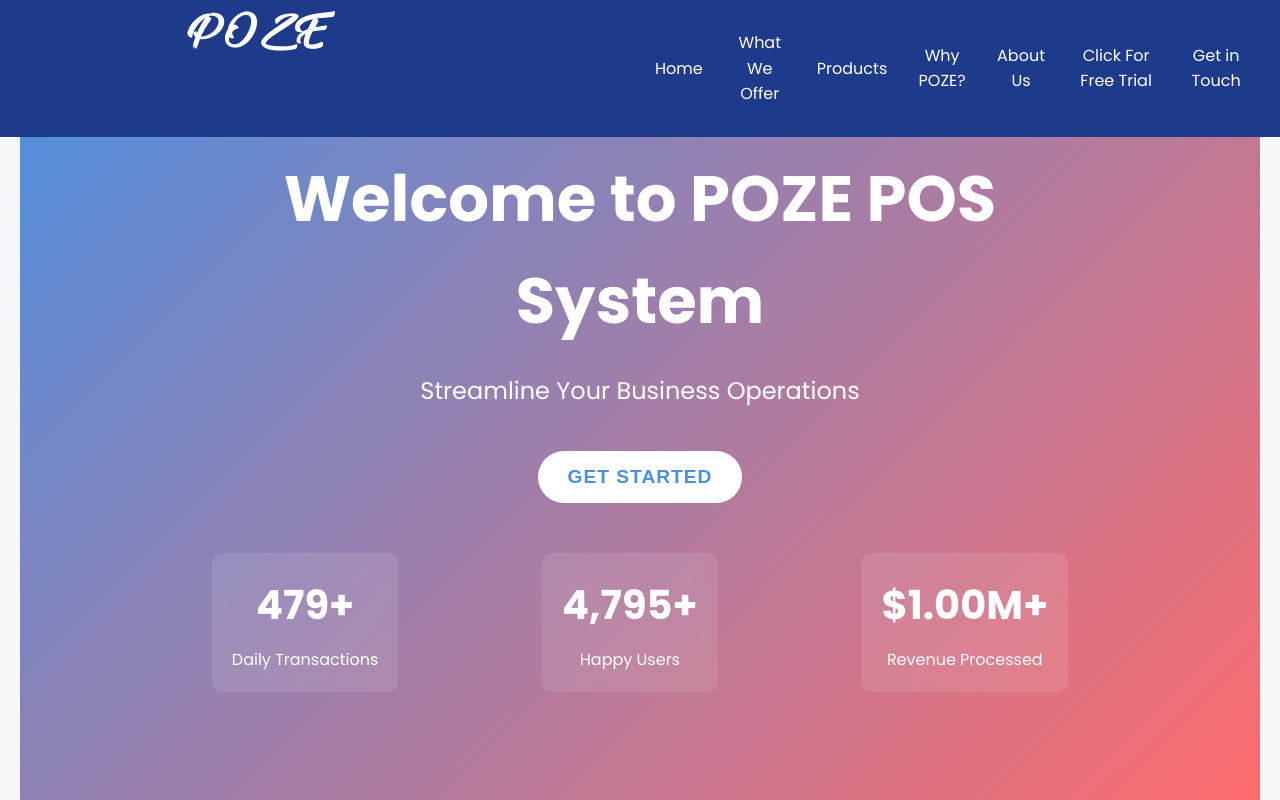
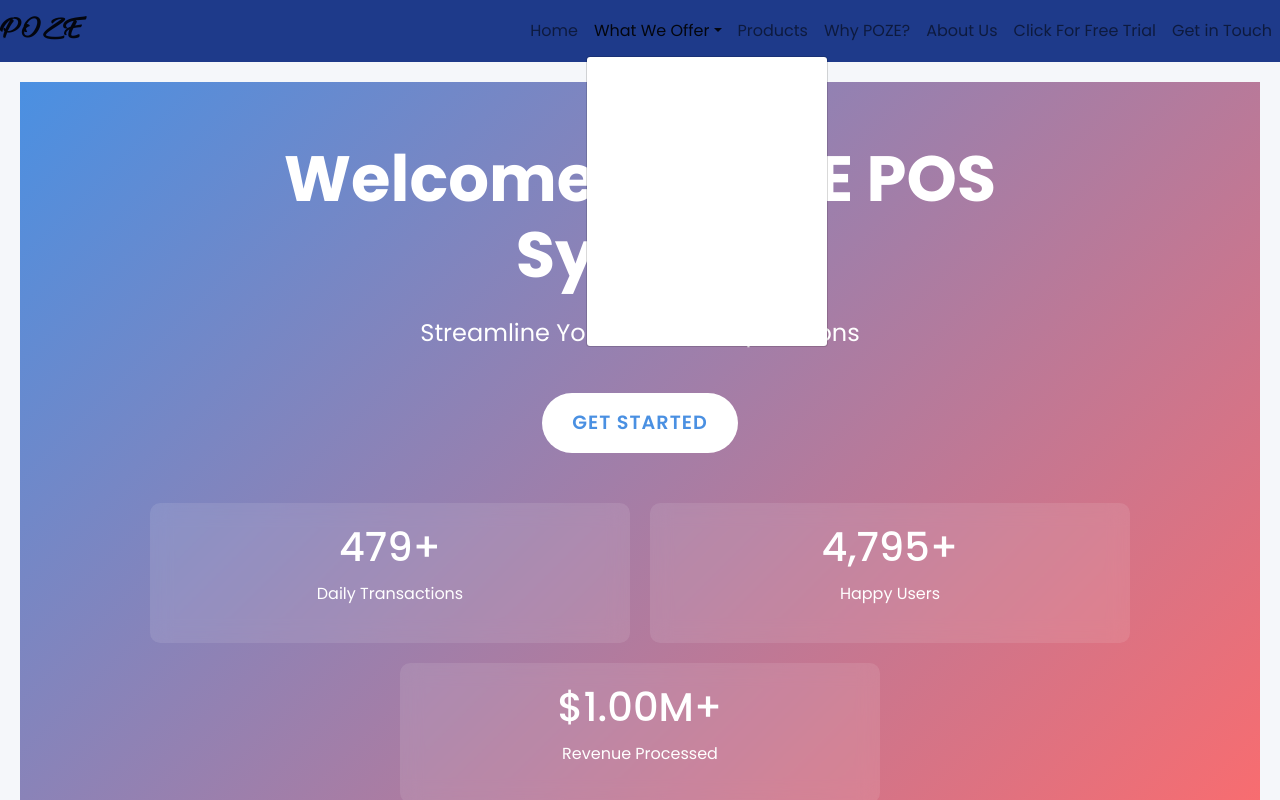
Before and after one commit to Nyandiekahh/POZE-POS-Landing-Page, a React (Create React App) app: page / in a window 1280 px wide. Both pictures are taken after a click on the button "What We Offer". Shown: the top 800 px of the page. Built offline with nearby package versions, Linux system fonts and the light colour scheme.

Commit message:
Adds bootstrap features (#2)

```diff
--- a/package.json
+++ b/package.json
@@ -6,8 +6,10 @@
     "@testing-library/jest-dom": "^5.17.0",
     "@testing-library/react": "^13.4.0",
     "@testing-library/user-event": "^13.5.0",
+    "bootstrap": "^5.3.3",
     "framer-motion": "^11.5.6",
     "react": "^18.3.1",
+    "react-bootstrap": "^2.10.4",
     "react-dom": "^18.3.1",
     "react-icons": "^5.3.0",
     "react-scripts": "5.0.1",
--- a/src/components/Footer.css
+++ b/src/components/Footer.css
@@ -1,21 +1,13 @@
 .footer {
   background-color: #1e1e2e; /* Dark background */
   color: #f1f1f1; /* Lighter text for better contrast */
-  padding: 40px 10%;
+  padding: 40px 0; /* Use Bootstrap's padding */
   text-align: left;
   font-family: 'Arial', sans-serif;
-  position: relative;
 }
 
 .footer-columns {
-  display: flex;
-  justify-content: space-between;
-  align-items: flex-start;
   margin-bottom: 20px;
-}
-
-.footer-logo-column {
-  flex: 1;
 }
 
 .footer-logo {
@@ -41,8 +33,7 @@
 
 .footer-offerings,
 .footer-contacts {
-  flex: 1;
-  margin-left: 20px;
+  /* No margin-left since Bootstrap handles spacing */
 }
 
 .footer-offerings h2,
--- a/src/components/Footer.js
+++ b/src/components/Footer.js
@@ -4,18 +4,19 @@ import './Footer.css'; // CSS file for styling
 
 const Footer = () => {
   return (
-    <div className="footer">
-      <div className="footer-columns">
-        <div className="footer-logo-column">
+    <footer className="footer">
+      <div className="container">
+        <div className="row footer-columns">
+          <div className="col-md-4 footer-logo-column">
             <h1 className="footer-logo">P O Z E</h1>
             <div className="social-icons">
-            <a href="#"><FaFacebook /></a>
-            <a href="#"><FaInstagram /></a>
-            <a href="#"><FaTwitter /></a>
-            <a href="#"><FaLinkedin /></a>
+              <a href="#" aria-label="Facebook"><FaFacebook /></a>
+              <a href="#" aria-label="Instagram"><FaInstagram /></a>
+              <a href="#" aria-label="Twitter"><FaTwitter /></a>
+              <a href="#" aria-label="LinkedIn"><FaLinkedin /></a>
             </div>
           </div>
-        <div className="footer-offerings">
+          <div className="col-md-4 footer-offerings">
             <h2>What We Offer</h2>
             <ul>
               <li><span className="circle">1</span> POS</li>
@@ -26,7 +27,7 @@ const Footer = () => {
               <li><span className="circle">6</span> Tracking Expenses</li>
             </ul>
           </div>
-        <div className="footer-contacts">
+          <div className="col-md-4 footer-contacts">
             <h2>Contacts</h2>
             <p>Seattle, Washington USA</p>
             <p>Nairobi, Kenya.</p>
@@ -34,12 +35,13 @@ const Footer = () => {
             <p>info@irobtechnologies.com</p>
           </div>
         </div>
+      </div>
       <div className="footer-bottom">
         <p>© Copyright. POZE. All Rights Reserved. | Privacy Policy | Terms & Conditions</p>
         <p>Powered by iROB Technologies</p>
       </div>
-    </div>
+    </footer>
   );
-}
+};
 
 export default Footer;
--- a/src/components/Topbar.css
+++ b/src/components/Topbar.css
@@ -8,40 +8,33 @@
     justify-content: space-between;
     align-items: center;
     background-color: #1E3A8A; /* Dark Blue */
-    padding: 20px;
+    padding: 15px 30px;
     color: white;
-    position: fixed; /* Change to fixed */
-    top: 0; /* Stick to the top */
-    left: 0; /* Ensure it starts from the left */
-    right: 0; /* Ensure it stretches to the right */
-    z-index: 1000; /* Make sure it stays above other elements */
+    position: fixed;
+    top: 0;
+    left: 0;
+    right: 0;
+    z-index: 1000;
 }
 
 .logo {
-    font-family: 'Ananda Black', serif; /* Apply the Ananda Black font */
-    font-size: 34px; /* Make the logo text larger to stand out */
+    font-family: 'Ananda Black', serif;
+    font-size: 28px;
     font-weight: bold;
-    position: absolute;
-    left: 20%;
-    top: 10px; /* Adjust this value to move the logo up or down */
-    transform: translateX(-50%);
 }
 
 .topbar-links {
     display: flex;
-    justify-content: flex-start;
-    margin-left: 50%; /* Push links to start from the middle of the app */
-    flex-grow: 1;
+    margin-left: auto; /* Push links to the right */
 }
 
 .topbar-links a {
-    color: white; /* Keep text white for contrast */
+    color: white;
     text-decoration: none;
-    padding: 10px 15px;
+    padding: 10px 20px;
     font-size: 16px;
-    display: flex; /* Ensures consistent alignment */
-    align-items: center; /* Centers the text vertically */
-    transition: background-color 0.3s; /* Smooth transition for hover effect */
+    display: inline-block;
+    transition: background-color 0.3s ease;
 }
 
 .topbar-links a:hover {
@@ -49,32 +42,78 @@
     border-radius: 5px;
 }
 
-/* Dropdown Styling */
 .dropdown {
     position: relative;
-    display: inline-block;
 }
 
 .dropdown-content {
     display: none;
     position: absolute;
-    background-color: #FFFFFF; /* White for dropdown */
+    background-color: white;
     min-width: 160px;
     box-shadow: 0px 8px 16px 0px rgba(0, 0, 0, 0.2);
     z-index: 1;
 }
 
 .dropdown-content a {
-    color: #1E3A8A; /* Dark Blue for dropdown text */
+    color: #01040c; /* Dark Blue for dropdown items */
     padding: 12px 16px;
     text-decoration: none;
     display: block;
 }
 
 .dropdown-content a:hover {
-    background-color: #E0F2FE; /* Light Blue on hover */
+    background-color: #051b29; /* Light background on hover */
 }
 
 .dropdown:hover .dropdown-content {
     display: block;
 }
+
+/* Ensure the dropdown is responsive */
+.dropdown-menu {
+    background-color: white; /* Keep dropdown background white */
+    border: none; /* Remove border */
+}
+
+.dropdown-item {
+    color: #1E3A8A; /* Color for dropdown items */
+}
+
+.dropdown-item:hover {
+    background-color: #E0F2FE; /* Light color on hover */
+}
+
+/* Bootstrap utility classes for responsiveness */
+@media (max-width: 768px) {
+    .topbar {
+        flex-direction: column;
+        align-items: flex-start;
+    }
+
+    .topbar-links {
+        flex-direction: column;
+        align-items: flex-start;
+        margin-left: 0;
+    }
+
+    .topbar-links a {
+        padding: 8px 10px;
+    }
+}
+
+@media (max-width: 480px) {
+    .logo {
+        font-size: 24px;
+    }
+
+    .topbar-links {
+        flex-direction: column;
+        align-items: flex-start;
+    }
+
+    .topbar-links a {
+        padding: 8px 10px;
+        font-size: 14px;
+    }
+}
--- a/src/components/Topbar.js
+++ b/src/components/Topbar.js
@@ -1,32 +1,36 @@
 import React from 'react';
 import './Topbar.css';
+import 'bootstrap/dist/css/bootstrap.min.css';
+import { Navbar, Nav, NavDropdown } from 'react-bootstrap';
 
 const Topbar = () => {
   return (
-    <div className="topbar">
-      <div className="topbar-left">
-        <h1 className="logo">P O Z E</h1>
-      </div>
-      <div className="topbar-links">
-        <a href="#">Home</a>
-        <div className="dropdown">
-          <a href="#">What We Offer</a>
-          <div className="dropdown-content">
-            <a href="#">POS</a>
-            <a href="#">Stock-take & Data Entry</a>
-            <a href="#">E-Commerce Integration</a>
-            <a href="#">Payment Integration</a>
-            <a href="#">POS Hardwares</a>
-            <a href="#">Tracking Expenses</a>
-          </div>
-        </div>
-        <a href="#">Products</a>
-        <a href="#">Why POZE?</a>
-        <a href="#">About Us</a>
-        <a href="https://templates.iqonic.design/posdash/html/backend/index.html" target="_blank" rel="noopener noreferrer">Click For Free Trial</a>
-        <a href="#">Get in Touch</a>
-      </div>
-    </div>
+    <Navbar className="topbar" expand="lg">
+      <Navbar.Brand href="#" className="logo">
+        P O Z E
+      </Navbar.Brand>
+      <Navbar.Toggle aria-controls="navbar-nav" />
+      <Navbar.Collapse id="navbar-nav">
+        <Nav className="ml-auto topbar-links">
+          <Nav.Link href="#">Home</Nav.Link>
+          <NavDropdown title="What We Offer" id="offer-dropdown">
+            <NavDropdown.Item href="#">POS</NavDropdown.Item>
+            <NavDropdown.Item href="#">Stock-take & Data Entry</NavDropdown.Item>
+            <NavDropdown.Item href="#">E-Commerce Integration</NavDropdown.Item>
+            <NavDropdown.Item href="#">Payment Integration</NavDropdown.Item>
+            <NavDropdown.Item href="#">POS Hardwares</NavDropdown.Item>
+            <NavDropdown.Item href="#">Tracking Expenses</NavDropdown.Item>
+          </NavDropdown>
+          <Nav.Link href="#">Products</Nav.Link>
+          <Nav.Link href="#">Why POZE?</Nav.Link>
+          <Nav.Link href="#">About Us</Nav.Link>
+          <Nav.Link href="https://templates.iqonic.design/posdash/html/backend/index.html" target="_blank" rel="noopener noreferrer">
+            Click For Free Trial
+          </Nav.Link>
+          <Nav.Link href="#">Get in Touch</Nav.Link>
+        </Nav>
+      </Navbar.Collapse>
+    </Navbar>
   );
 }
 
--- a/src/pages/HomePage.css
+++ b/src/pages/HomePage.css
@@ -1,4 +1,5 @@
 @import url('https://fonts.googleapis.com/css2?family=Poppins:wght@300;400;600;700&display=swap');
+@import 'https://cdn.jsdelivr.net/npm/bootstrap@5.1.3/dist/css/bootstrap.min.css';
 
 :root {
     --primary-color: #4a90e2;
@@ -85,6 +86,7 @@ body {
     width: 100%;
     max-width: 1000px;
     margin-top: 50px;
+    flex-wrap: wrap;
 }
 
 .stat-card {
@@ -94,6 +96,8 @@ body {
     border-radius: 10px;
     text-align: center;
     transition: all 0.3s ease;
+    margin-bottom: 20px;
+    flex: 0 0 calc(50% - 20px);
 }
 
 .stat-card:hover {
@@ -134,6 +138,7 @@ body {
     box-shadow: 0 5px 15px rgba(0, 0, 0, 0.1);
     transition: all 0.3s ease;
     text-align: center;
+    flex: 0 0 calc(100% / 3 - 20px);
 }
 
 .feature-card:hover {
@@ -192,6 +197,8 @@ body {
     text-align: center;
     box-shadow: 0 5px 15px rgba(0, 0, 0, 0.1);
     transition: all 0.3s ease;
+    margin-bottom: 20px;
+    flex: 0 0 calc(100% / 4 - 30px);
 }
 
 .step:hover {
@@ -289,6 +296,7 @@ body {
     box-shadow: 0 5px 15px rgba(0, 0, 0, 0.1);
     transition: all 0.3s ease;
     text-align: center;
+    flex: 0 0 calc(100% / 3 - 20px);
 }
 
 .pricing-card.featured {
@@ -325,20 +333,6 @@ body {
     text-align: center;
 }
 
-.cta-button {
-    padding: 15px 30px;
-    font-size: 1.2rem;
-    color: var(--primary-color);
-    background-color: white;
-    border: none;
-    border-radius: 50px;
-    cursor: pointer;
-    transition: all 0.3s ease;
-    font-weight: 600;
-    text-transform: uppercase;
-    letter-spacing: 1px;
-}
-
 .cta-section p {
     margin-top: 20px;
     font-size: 1rem;
@@ -355,17 +349,18 @@ body {
     }
 
     .stat-card {
-        width: calc(50% - 20px);
+        flex: 0 0 calc(50% - 20px);
         margin-bottom: 20px;
     }
 
     .feature-card, .pricing-card {
-        width: calc(100% - 40px);
+        flex: 0 0 calc(100% - 40px);
         margin-bottom: 20px;
     }
 
     .step {
-        width: calc(100% - 30px);
+        flex: 0 0 calc(50% - 30px);
+        margin-bottom: 20px;
     }
 }
 
@@ -383,10 +378,10 @@ body {
     }
 
     .feature-card, .pricing-card {
-        width: 100%;
+        flex: 0 0 100%;
     }
 
     .step {
-        width: 100%;
+        flex: 0 0 100%;
     }
 }
```
Also changed, not shown: 1 other file (tests, documents, lock files or other folders). Lines whose indentation alone changed are shown as unchanged.
